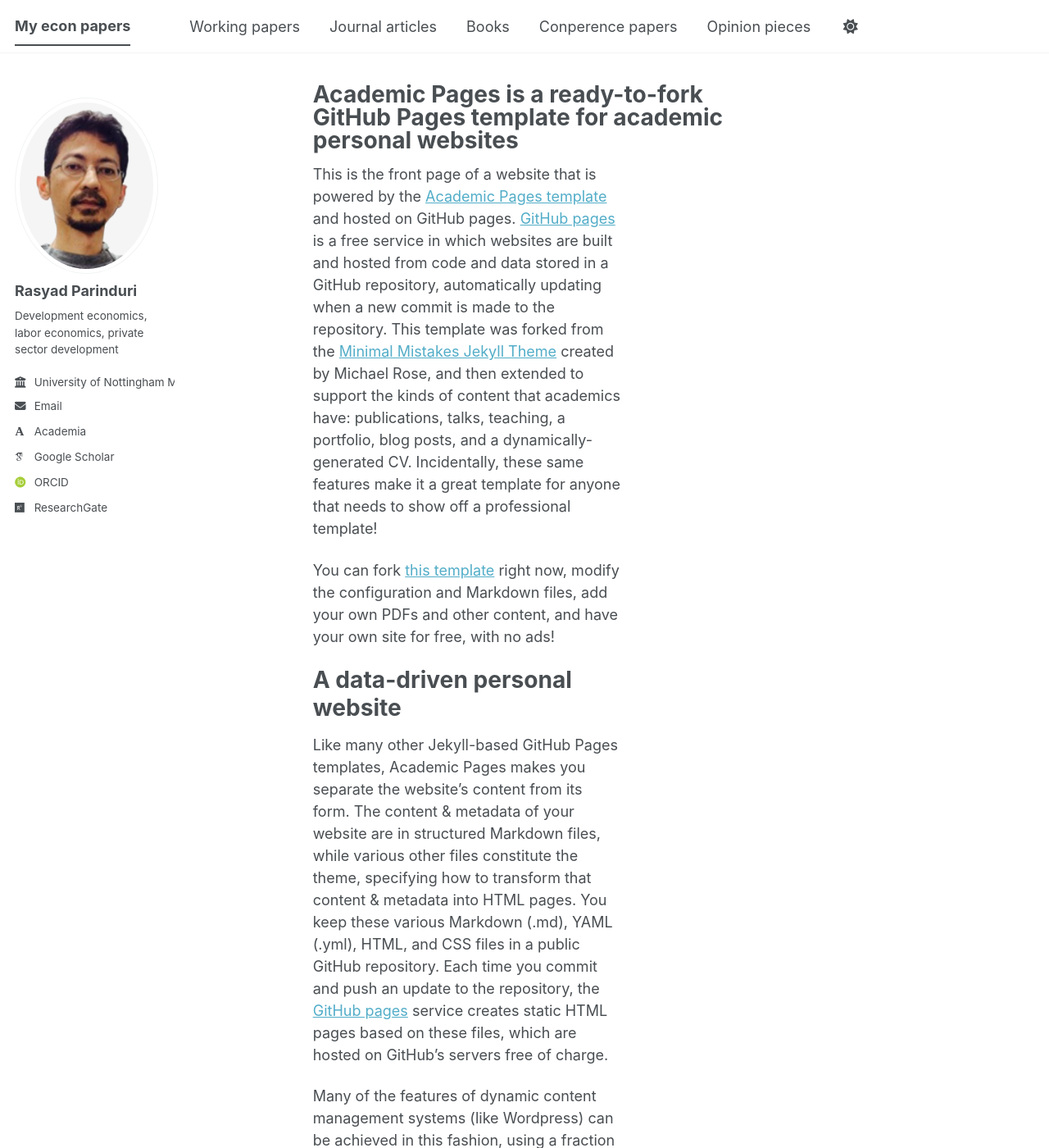
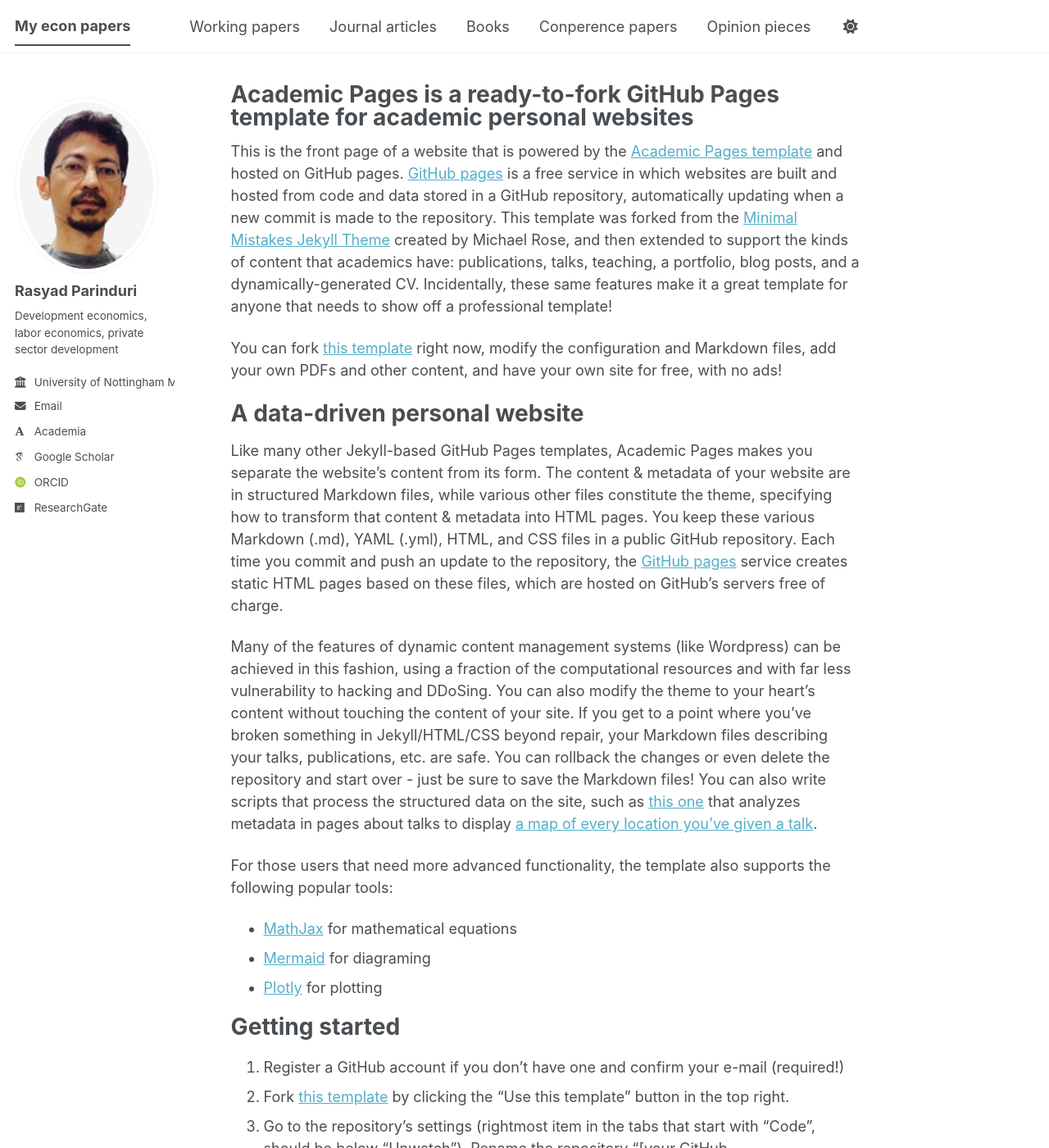
Before and after one commit to rasyadparinduri/rasyadparinduri.github.io, a Jekyll site: the page built from _pages/about.md, in a window 1280 px wide and 1400 px high. Shown: the whole window at 82% size. Built offline with Jekyll 4.4.1, drawn with Linux system fonts in a browser that asks for light colours; some web fonts are replaced; a script bundle is joined from its source files by our own code; library files that are not in the unit come from our copies.

Commit message:
Update main.scss

```diff
--- a/assets/css/main.scss
+++ b/assets/css/main.scss
@@ -45,24 +45,3 @@
 .page__footer {
   display: none !important;
 }
-
-
-
-
-/* Force consistent content width across all pages */
-.page,
-.page__content,
-.archive,
-.page__inner-wrap {
-  max-width: 75% !important;
-}
-
-/* Mobile: full width */
-@media (max-width: 768px) {
-  .page,
-  .page__content,
-  .archive,
-  .page__inner-wrap {
-    max-width: 100%;
-  }
-}
```
